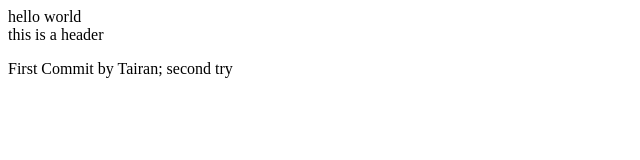
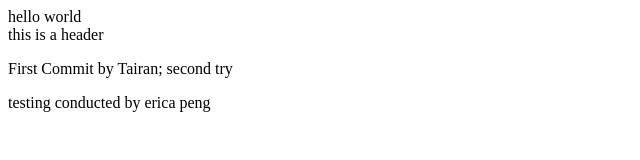
Before and after one commit to newcodecareer/projectTest0913, a plain HTML site: page index.html in a window 1280 px wide. Shown: the whole page, without its empty margins (0-640 px from the left). Drawn offline with Linux system fonts and the light colour scheme.

Commit message:
testing conducted by erica peng

```diff
--- a/index.html
+++ b/index.html
@@ -12,6 +12,7 @@
     <div class="container">hello world</div>
     <div>this is a header</div>
     <p>First Commit by Tairan; second try</p>
+    <p>testing conducted by erica peng</p>
 </body>
 
 </html>
```
